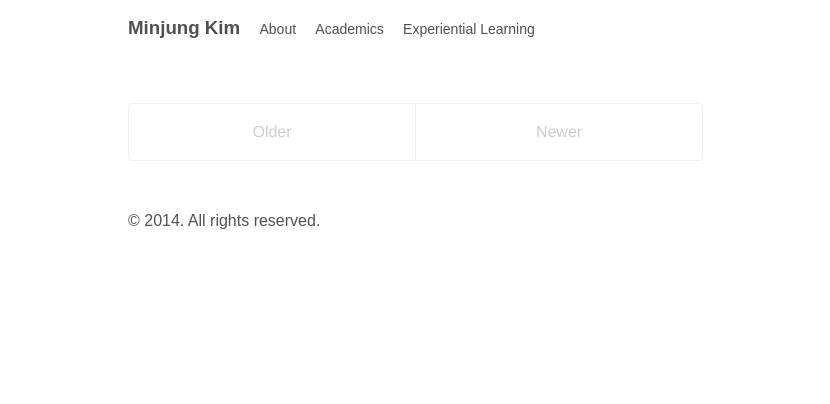
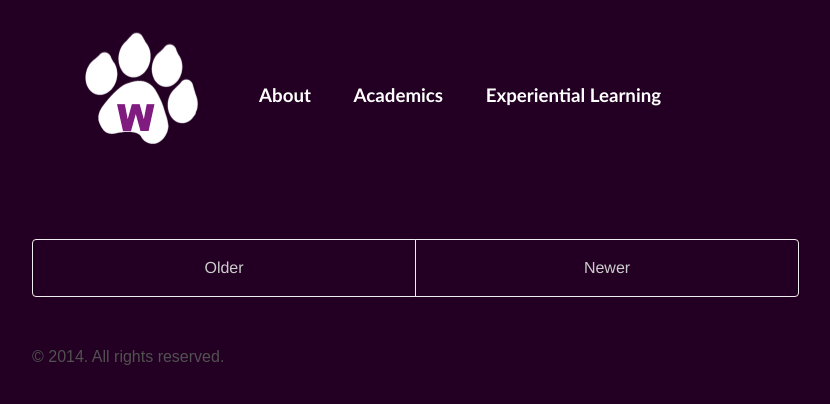
Before and after one commit to minjung-kim/minjung-kim.github.io, a Jekyll site: the page built from index.html, in a window 1280 px wide. Shown: the top 404 px of the page, without its empty margins (224-1054 px from the left). Built offline with Jekyll 4.4.1, drawn with Linux system fonts in a browser that asks for light colours; Markdown is read by kramdown in place of the engine named in the settings; the list of posts is cut into pages by our own code.

Commit message:
logo; purple background

```diff
--- a/_layouts/default.html
+++ b/_layouts/default.html
@@ -8,9 +8,11 @@
     <div class="container content">
       <div class="masthead">
         <h3 class="masthead-title">
-          <a href="{{ site.baseurl }}" title="Home">{{ site.title }}</a>
+          <a href="{{ site.baseurl }}" title="Home">
+            <img src="{{ site.baseurl }}public/images/logo.png">
+          </a>
           {% for cat in site.cat_list %}
-            <small><a href="{{ cat.url  }}">{{ cat.title }}</a></small>
+            <a href="{{ cat.url  }}">{{ cat.title }}</a>
           {% endfor %}
         </h3>
       </div>
--- a/public/css/poole.css
+++ b/public/css/poole.css
@@ -286,7 +286,7 @@ tbody tr:nth-child(odd) th {
  */
 
 .container {
-  max-width: 38rem;
+  max-width: 50rem;
   padding-left:  1rem;
   padding-right: 1rem;
   margin-left:  auto;
--- a/public/css/style.css
+++ b/public/css/style.css
@@ -1,4 +1,12 @@
-.masthead-title small {
+body {
+	background-color: #230023;
+}
+
+.masthead a {
+	vertical-align: middle;
 	display: inline-block;
-	margin-left: 1em;
+	margin-left: 2em;
+	font-size: 1em;
+	color: white;
+	font-family: Candara, Calibri, Segoe, "Segoe UI", Optima, Arial, sans-serif;
 }
```
Also changed, not shown: public/images/logo.png (added).
